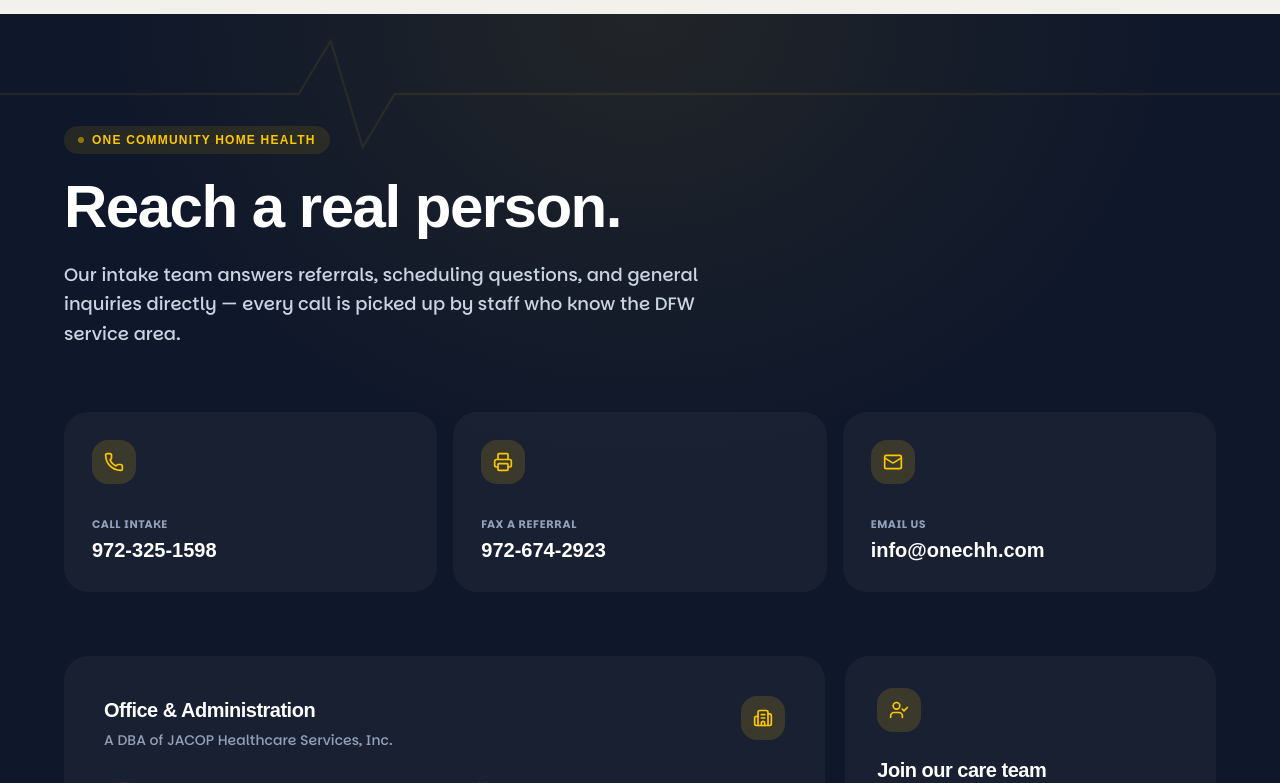
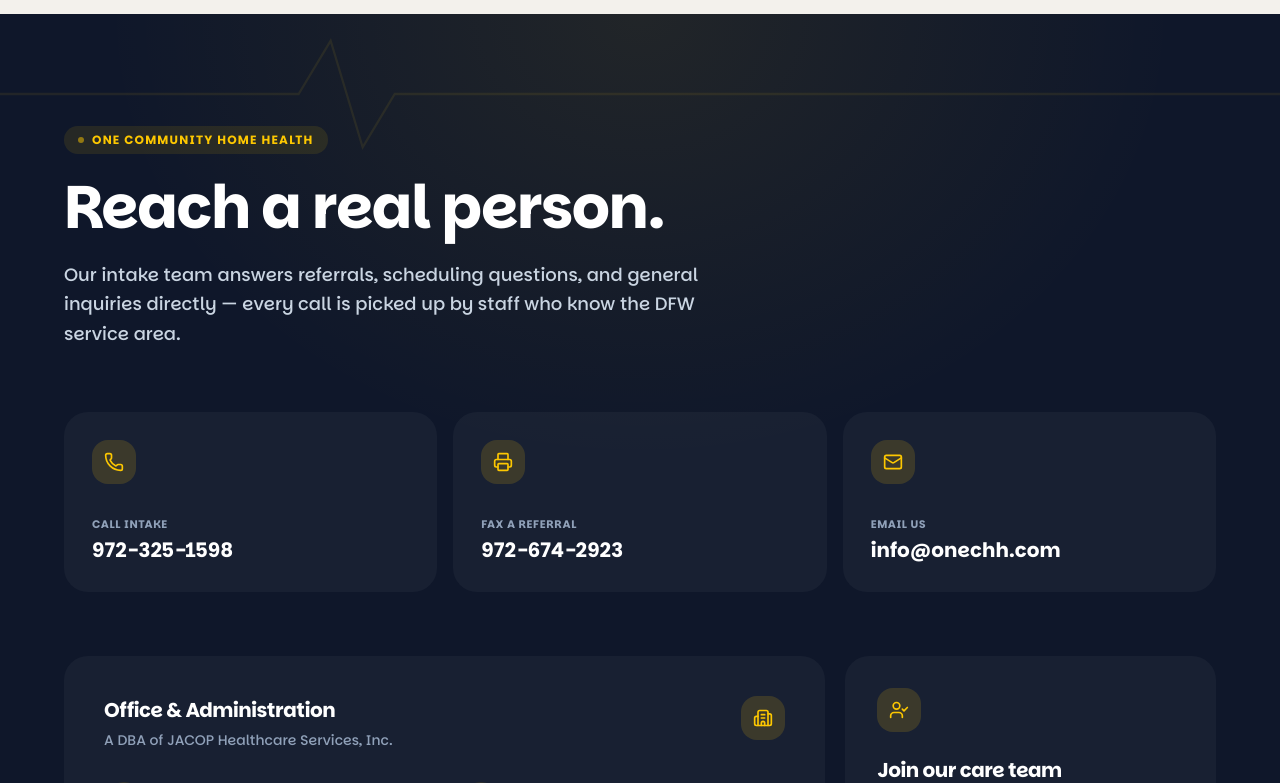
Before and after one commit to Ibeneme/och, a React (Vite) app: page / in a window 1280 px wide. Shown: the part 8620-9403 px from the top of the page. Built offline with nearby package versions, Linux system fonts and the light colour scheme; a web font is replaced by a local one.

Commit message:
first commit

```diff
--- a/src/components/home_components/ServiceAreaAndCtaSection.tsx
+++ b/src/components/home_components/ServiceAreaAndCtaSection.tsx
@@ -52,11 +52,11 @@
       <div className="max-w-6xl mx-auto space-y-16 relative z-10">
         {/* Heading */}
         <div className="space-y-5 max-w-3xl">
-          <div className="inline-flex items-center gap-2 px-3.5 py-1.5 rounded-full bg-yellow-400/10 text-yellow-400 text-xs font-black uppercase tracking-widest">
+          <div className="inline-flex items-center gap-2 px-3.5 py-1.5 rounded-full bg-yellow-400/10 text-yellow-400 text-xs font-bold uppercase tracking-widest">
             <span className="w-1.5 h-1.5 rounded-full bg-yellow-400 animate-pulse" />
             One Community Home Health
           </div>
-          <h1 className="text-4xl sm:text-5xl lg:text-6xl font-black text-white leading-[1.1] tracking-tight">
+          <h1 className="text-4xl sm:text-5xl lg:text-6xl font-bold text-white leading-[1.1] tracking-tight">
             Reach a real person.
           </h1>
           <p className="text-slate-300 text-lg leading-relaxed font-medium max-w-2xl">
@@ -79,7 +79,7 @@
               <div className="text-[11px] font-bold uppercase tracking-wider text-slate-400 mb-1">
                 Call intake
               </div>
-              <div className="text-xl font-black text-white group-hover:text-yellow-400 transition-colors">
+              <div className="text-xl font-bold text-white group-hover:text-yellow-400 transition-colors">
                 972-325-1598
               </div>
             </div>
@@ -93,7 +93,7 @@
               <div className="text-[11px] font-bold uppercase tracking-wider text-slate-400 mb-1">
                 Fax a referral
               </div>
-              <div className="text-xl font-black text-white">972-674-2923</div>
+              <div className="text-xl font-bold text-white">972-674-2923</div>
             </div>
           </div>
 
@@ -108,7 +108,7 @@
               <div className="text-[11px] font-bold uppercase tracking-wider text-slate-400 mb-1">
                 Email us
               </div>
-              <div className="text-xl font-black text-white group-hover:text-yellow-400 transition-colors truncate">
+              <div className="text-xl font-bold text-white group-hover:text-yellow-400 transition-colors truncate">
                 info@onechh.com
               </div>
             </div>
@@ -120,7 +120,7 @@
           <div className="lg:col-span-2 rounded-3xl bg-white/[0.04] p-8 sm:p-10 space-y-8">
             <div className="flex items-start justify-between gap-4">
               <div>
-                <h2 className="text-xl font-black text-white tracking-tight">
+                <h2 className="text-xl font-bold text-white tracking-tight">
                   Office &amp; Administration
                 </h2>
                 <p className="text-sm text-slate-400 mt-1.5 font-medium">
@@ -196,7 +196,7 @@
               <div className="w-11 h-11 rounded-2xl bg-yellow-400/15 text-yellow-400 flex items-center justify-center mb-6">
                 <UserCheck className="w-5 h-5" />
               </div>
-              <h3 className="text-xl font-black text-white tracking-tight">
+              <h3 className="text-xl font-bold text-white tracking-tight">
                 Join our care team
               </h3>
               <p className="text-slate-400 text-sm mt-3 leading-relaxed font-medium">
@@ -222,7 +222,7 @@
             <div className="w-12 h-12 rounded-2xl bg-[#0F172A]/10 flex items-center justify-center">
               <Stethoscope className="w-6 h-6" />
             </div>
-            <h3 className="text-2xl sm:text-3xl font-black tracking-tight">
+            <h3 className="text-2xl sm:text-3xl font-bold tracking-tight">
               Referring a patient?
             </h3>
             <p className="text-[#0F172A]/80 text-base leading-relaxed font-medium">
@@ -237,7 +237,7 @@
 
           <a
             href="tel:9723251598"
-            className="w-full lg:w-auto flex-shrink-0 py-4 px-8 rounded-full bg-[#0F172A] text-white font-extrabold flex items-center justify-center gap-2 hover:bg-black transition-colors group"
+            className="w-full lg:w-auto flex-shrink-0 py-4 px-8 rounded-full bg-[#0F172A] text-white font-extrabold flex items-center justify-center gap-2 hover:bg-bold transition-colors group"
           >
             <span>Refer a patient — 972-325-1598</span>
             <ArrowRight className="w-4 h-4 group-hover:translate-x-1 transition-transform" />
```
Also changed, not shown: 1 other file (tests, documents, lock files or other folders).
